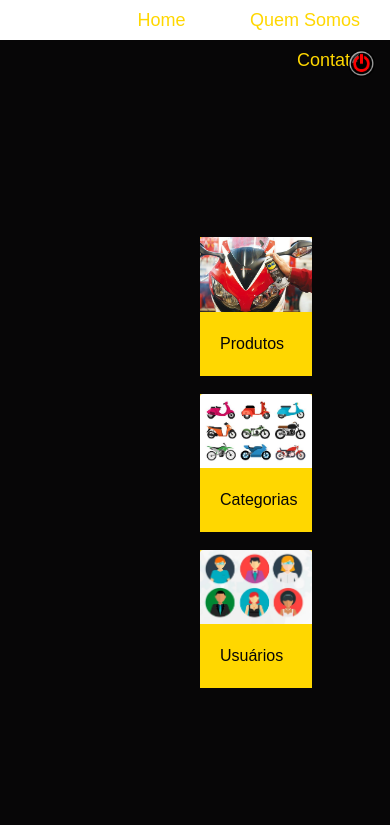
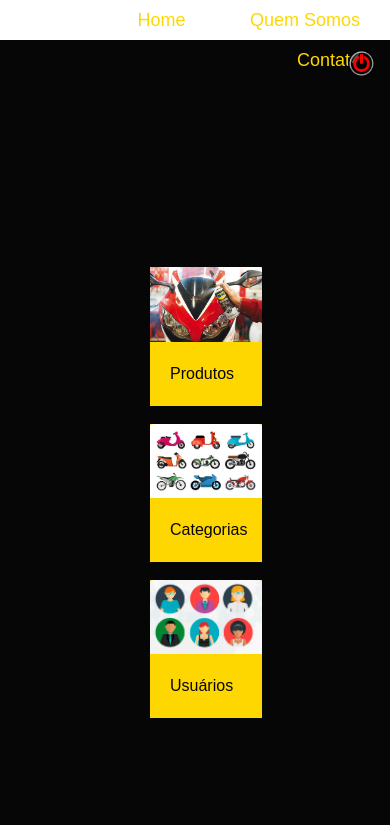
Before and after one commit to dvmarthur/DVMotosTrainee2021.2, a PHP site: template DVMotos/views/admin/dashboadadmin.html in a window 390 px wide. Shown: the top 825 px of the page. Run offline with PHP 8.4, Linux system fonts and the light colour scheme; the template is opened without the code that fills it, so the values that code supplies are empty.

Commit message:
Corrigindo parte responsiva do Dashboard

```diff
--- a/DVMotos/public/css/dashboard.css
+++ b/DVMotos/public/css/dashboard.css
@@ -71,11 +71,11 @@ body {
 /* Responsividade */
 
 @media(max-width: 750px) {
+
     .miniatura {
         width: 100%;
-        padding-top: 150px;
-        padding-right: 50px;
-        padding-left: 200px;
+        padding-right: 100px;
+        padding-left: 150px;
     }
 
     .cartao {
```
